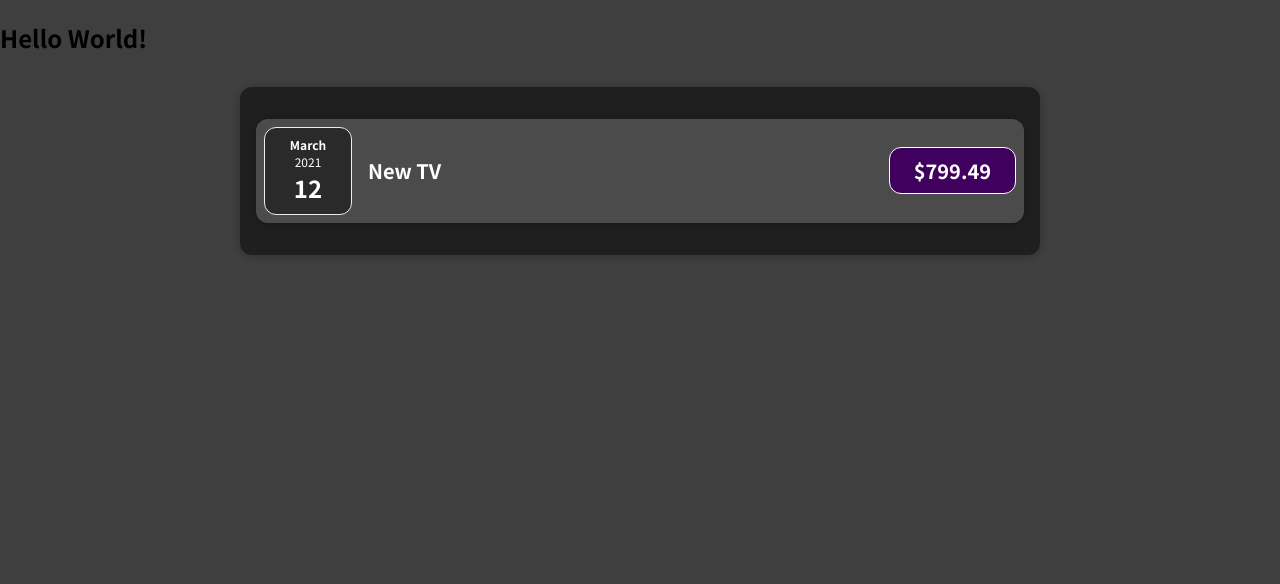
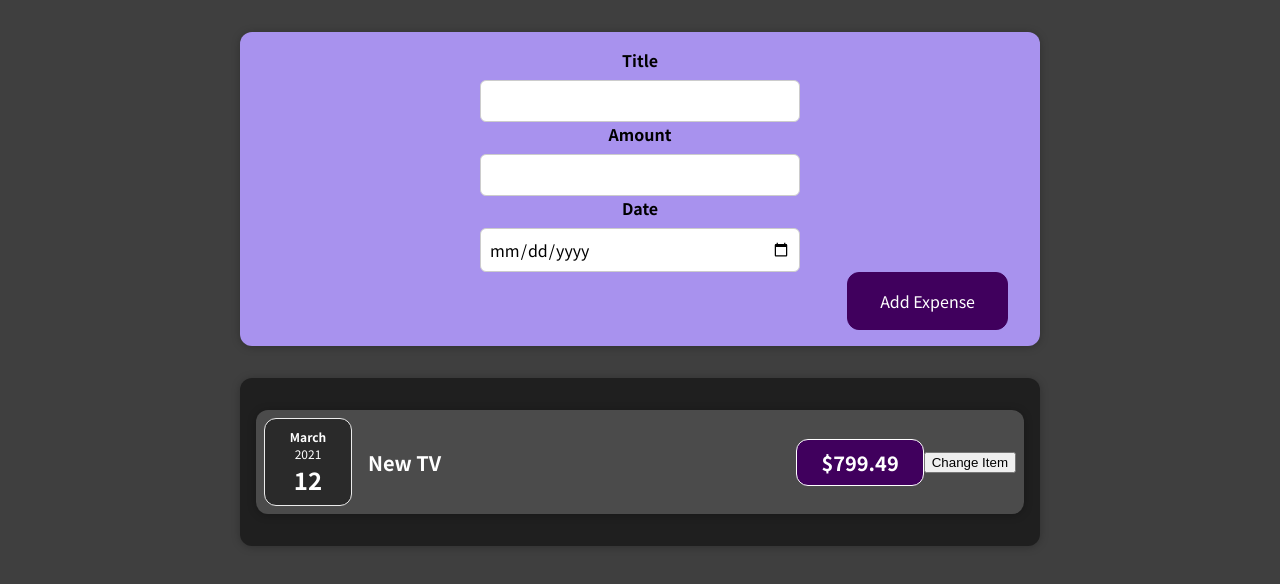
Before and after one commit to kraft-aka/react-expense-tracker, a React (Create React App) app: page / in a window 1280 px wide. Shown: the top 584 px of the page. Built offline with nearby package versions, Linux system fonts and the light colour scheme.

Commit message:
add ExpenseForm Comp, add NewExpense Comp

```diff
--- a/src/App.js
+++ b/src/App.js
@@ -1,4 +1,5 @@
 import Expenses from "./components/Expenses/Expenses";
+import NewExpense from "./components/NewExpense/NewExpense";
 
 function App() {
   const expenses = [
@@ -24,7 +25,7 @@
   ];
   return (
     <div>
-      <h2>Hello World!</h2>
+      <NewExpense />
       <Expenses items={expenses}/>
     </div>
   );
--- a/src/components/Expenses/ExpenseItem.js
+++ b/src/components/Expenses/ExpenseItem.js
@@ -1,16 +1,25 @@
-import React from "react";
+import React, {useState} from "react";
 import ExpenseDate from "./ExpenseDate";
 import Card from "../UI/Card";
 import "./ExpenseItem.css";
 
 export default function ExpenseItem(props) {
+
+  const [title, setTitle] = useState(props.title);
+
+  function clickHandler() {
+    setTitle('Updated');
+    console.log(title);
+
+  }
   return (
     <Card className="expense-item">
       <ExpenseDate date={props.date} />
       <div className="expense-item__description">
-        <h2>{props.title}</h2>
+        <h2>{title}</h2>
         <div className="expense-item__price">${props.amount}</div>
       </div>
+      <button onClick={clickHandler}>Change Item</button>
     </Card>
   );
 }
--- /dev/null
+++ b/src/components/NewExpense/ExpenseForm.css
@@ -0,0 +1,26 @@
+.new-expense__controls {
+  display: flex;
+  flex-wrap: wrap;
+  gap: 1rem;
+  margin-bottom: 1rem;
+  text-align: left;
+}
+
+.new-expense__control label {
+  font-weight: bold;
+  margin-bottom: 0.5rem;
+  display: block;
+}
+
+.new-expense__control input {
+  font: inherit;
+  padding: 0.5rem;
+  border-radius: 6px;
+  border: 1px solid #ccc;
+  width: 20rem;
+  max-width: 100%;
+}
+
+.new-expense__actions {
+  text-align: right;
+}
--- /dev/null
+++ b/src/components/NewExpense/ExpenseForm.js
@@ -0,0 +1,26 @@
+import React from "react";
+import "./ExpenseForm.css";
+
+export default function ExpenseForm() {
+  return (
+    <form action="">
+      <div className="new-expense__constrols">
+        <div className="new-expense__control">
+          <label>Title</label>
+          <input type="text" />
+        </div>
+        <div className="new-expense__control">
+          <label>Amount</label>
+          <input type="number" min="0.01" step="0.01" />
+        </div>
+        <div className="new-expense__control">
+          <label>Date</label>
+          <input type="date" min="2019-01-01" max="2023-12-31" />
+        </div>
+      </div>
+      <div className="new-expense__actions">
+        <button className="submit">Add Expense</button>
+      </div>
+    </form>
+  );
+}
--- /dev/null
+++ b/src/components/NewExpense/NewExpense.css
@@ -0,0 +1,38 @@
+.new-expense {
+  background-color: #a892ee;
+  padding: 1rem;
+  margin: 2rem auto;
+  width: 50rem;
+  max-width: 95%;
+  border-radius: 12px;
+  text-align: center;
+  box-shadow: 0 1px 8px rgba(0, 0, 0, 0.25);
+}
+
+.new-expense button {
+  font: inherit;
+  cursor: pointer;
+  padding: 1rem 2rem;
+  border: 1px solid #40005d;
+  background-color: #40005d;
+  color: white;
+  border-radius: 12px;
+  margin-right: 1rem;
+}
+
+.new-expense button:hover,
+.new-expense button:active {
+  background-color: #510674;
+  border-color: #510674;
+}
+
+.new-expense button.alternative {
+  color: #220131;
+  border-color: transparent;
+  background-color: transparent;
+}
+
+.new-expense button.alternative:hover,
+.new-expense button.alternative:active {
+  background-color: #ddb3f8;
+}
--- /dev/null
+++ b/src/components/NewExpense/NewExpense.js
@@ -0,0 +1,11 @@
+import React from 'react'
+import './NewExpense.css'
+import ExpenseForm from './ExpenseForm'
+
+export default function NewExpense() {
+  return (
+    <div className='new-expense'>
+      <ExpenseForm />
+    </div>
+  )
+}
```
